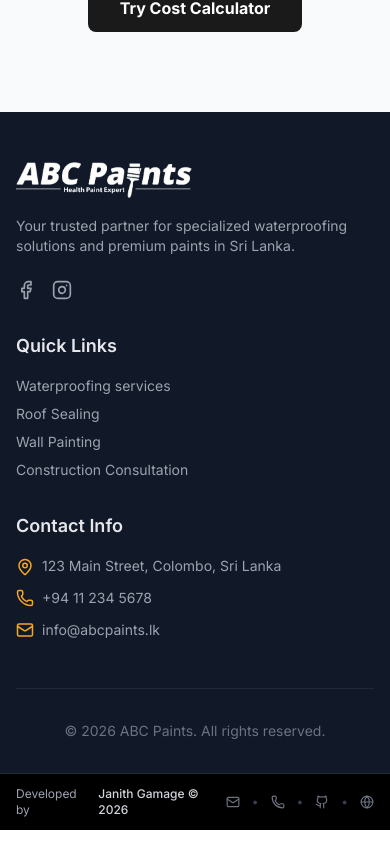
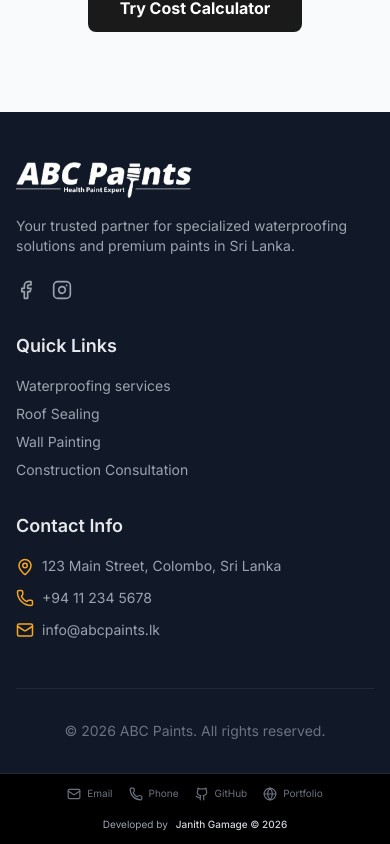
Before and after one commit to DevJanith/ABC-Paints, a React (Vite) app: page / in a window 390 px wide. Shown: the part 2031-2875 px from the top of the page. Built offline with nearby package versions, Linux system fonts and the light colour scheme; no server answers.

Commit message:
fix(credit): update the layout to better responsiveness in mobile

```diff
--- a/src/components/layout/Credits.tsx
+++ b/src/components/layout/Credits.tsx
@@ -4,53 +4,53 @@
     return (
         <div className="bg-black border-t border-gray-800">
             <div className="max-w-7xl mx-auto px-4 sm:px-6 lg:px-8 py-3">
-                <div className="flex items-center justify-between text-xs text-gray-500">
+                <div className="flex flex-col md:flex-row items-center justify-between gap-4 md:gap-0 text-[10px] sm:text-xs text-gray-500">
                     {/* Developer Name */}
-                    <div className="flex items-center gap-2">
+                    <div className="flex items-center gap-2 order-2 md:order-1">
                         <span className="text-gray-400">Developed by</span>
                         <span className="text-gray-300 font-medium">Janith Gamage © 2026</span>
                     </div>
 
                     {/* Contact Links */}
-                    <div className="flex items-center gap-3">
+                    <div className="flex flex-wrap items-center justify-center gap-x-4 gap-y-2 md:gap-3 order-1 md:order-2">
                         <a
-                            href="mailto:your.email@example.com"
+                            href="mailto:janithgamage1.ed@gmail.com"
                             className="flex items-center gap-1.5 hover:text-secondary transition-all duration-200 hover:scale-105"
                             title="Email"
                         >
                             <Mail size={14} />
-                            <span className="hidden md:inline">Email</span>
+                            <span className="md:inline">Email</span>
                         </a>
-                        <span className="text-gray-700">•</span>
+                        <span className="text-gray-700 hidden md:block">•</span>
                         <a
-                            href="tel:+94123456789"
+                            href="tel:+94718523525"
                             className="flex items-center gap-1.5 hover:text-secondary transition-all duration-200 hover:scale-105"
                             title="Phone"
                         >
                             <Phone size={14} />
-                            <span className="hidden md:inline">Phone</span>
+                            <span className="md:inline">Phone</span>
                         </a>
-                        <span className="text-gray-700">•</span>
+                        <span className="text-gray-700 hidden md:block">•</span>
                         <a
-                            href="https://github.com/yourusername"
+                            href="https://github.com/DevJanith"
                             target="_blank"
                             rel="noopener noreferrer"
                             className="flex items-center gap-1.5 hover:text-secondary transition-all duration-200 hover:scale-105"
                             title="GitHub"
                         >
                             <Github size={14} />
-                            <span className="hidden md:inline">GitHub</span>
+                            <span className="md:inline">GitHub</span>
                         </a>
-                        <span className="text-gray-700">•</span>
+                        <span className="text-gray-700 hidden md:block">•</span>
                         <a
-                            href="https://yourportfolio.com"
+                            href="https://janith-gamage.netlify.app/"
                             target="_blank"
                             rel="noopener noreferrer"
                             className="flex items-center gap-1.5 hover:text-secondary transition-all duration-200 hover:scale-105"
                             title="Portfolio"
                         >
                             <Globe size={14} />
-                            <span className="hidden md:inline">Portfolio</span>
+                            <span className="md:inline">Portfolio</span>
                         </a>
                     </div>
                 </div>
```
